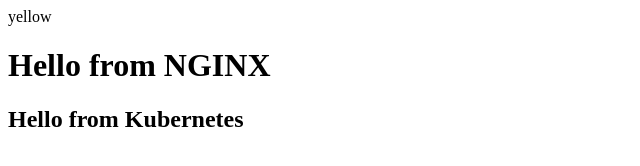
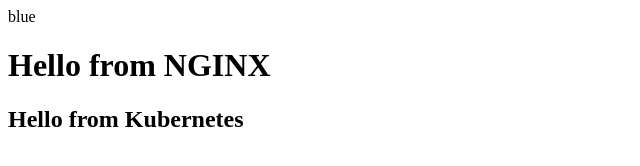
Before and after one commit to Alekskojem/my-docker-list, a plain HTML site: page appnginx/index.html in a window 1280 px wide. Shown: the full height of the page, 0-640 px from the left. Drawn offline with Linux system fonts and the light colour scheme.

```diff
--- a/appnginx/index.html
+++ b/appnginx/index.html
@@ -7,7 +7,7 @@
     <title>aleK8s</title>
 </head>
 <body>
-    <bg>yellow
+    <bg>blue
     <h1>Hello from NGINX</h1>
     <h2>Hello from Kubernetes</h2>
     </bg>
```
